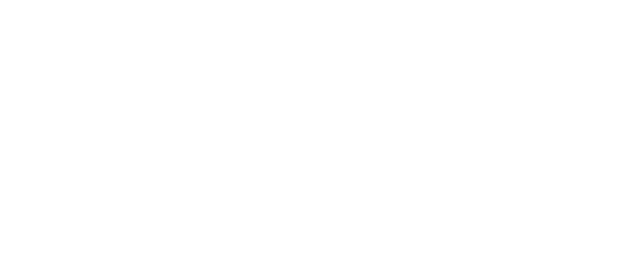
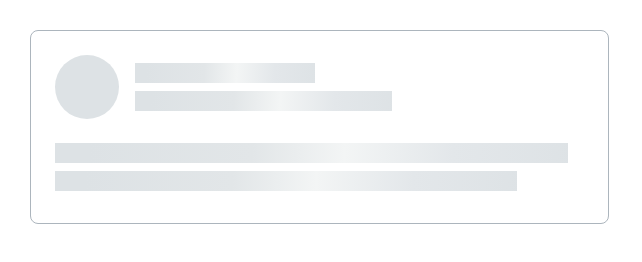
Before and after one commit to js-tasks-ru/htmlcss-20210812_morisa, a website: page 04-lection2/02-skeleton/index.html in a window 1280 px wide. Shown: the whole page, without its empty margins (0-642 px from the left). Drawn offline with Linux system fonts and the light colour scheme.

Commit message:
add solution for 04-lection2-02-skeleton

```diff
--- a/04-lection2/02-skeleton/index.html
+++ b/04-lection2/02-skeleton/index.html
@@ -1,11 +1,26 @@
 <!DOCTYPE html>
 <!-- Страница со скелетоном -->
 <html lang="ru">
-    <head>
-        <link rel="stylesheet" href="../../assets/css/main.css">
-        <link rel="stylesheet" href="./skeleton.css">
-    </head>
-    <body>
 
-    </body>
+<head>
+  <link rel="stylesheet" href="../../assets/css/normalize.css">
+  <link rel="stylesheet" href="../../assets/css/main.css">
+  <link rel="stylesheet" href="./page.css">
+  <link rel="stylesheet" href="./skeleton.css">
+</head>
+
+<body class="page">
+  <div class="skeleton page__skeleton">
+    <div class="skeleton__header">
+      <div class="skeleton__avatar"></div>
+      <div class="skeleton__title">
+        <div class="skeleton__line skeleton__line--name"></div>
+        <div class="skeleton__line skeleton__line--info"></div>
+      </div>
+    </div>
+    <div class="skeleton__line"></div>
+    <div class="skeleton__line skeleton__line--last"></div>
+  </div>
+</body>
+
 </html>
--- /dev/null
+++ b/04-lection2/02-skeleton/page.css
@@ -0,0 +1,3 @@
+.page__skeleton {
+  margin: 30px;
+}
--- a/04-lection2/02-skeleton/skeleton.css
+++ b/04-lection2/02-skeleton/skeleton.css
@@ -0,0 +1,49 @@
+.skeleton {
+  background: var(--white);
+  border: 1px solid var(--grey-3);
+  box-sizing: border-box;
+  border-radius: 8px;
+  padding: 24px 40px 32px 24px;
+  width: 579px;
+}
+
+.skeleton__header {
+  display: flex;
+  margin: 0 0 24px;
+}
+
+.skeleton__avatar {
+  background: var(--grey-2);
+  border-radius: 50%;
+  margin: 0 16px 0 0;
+  height: 64px;
+  width: 64px;
+}
+
+.skeleton__title {
+  display: flex;
+  flex-direction: column;
+  justify-content: center;
+  width: 50%;
+}
+
+.skeleton__line {
+  background: linear-gradient(92.51deg, #DDE2E5 6.44%, #E2E6E8 38.47%, #F3F5F5 56.48%, #E3E7EA 77.5%, #DDE2E5 102.52%);
+  height: 20px;
+  width: 100%;
+  margin: 0 0 8px;
+}
+
+.skeleton__line--name {
+  width: 70%;
+}
+
+.skeleton__line--info {
+  margin-bottom: 0;
+  width: 100%;
+}
+
+.skeleton__line--last {
+  margin-bottom: 0;
+  width: 90%;
+}
--- a/assets/fonts/fonts.css
+++ b/assets/fonts/fonts.css
@@ -1,3 +1,3 @@
 @import url('https://fonts.googleapis.com/css2?family=Roboto:ital,wght@0,100;0,300;0,400;0,500;0,700;0,900;1,100;1,300;1,400;1,500;1,700;1,900&display=swap');
 
-@import url('https://fonts.googleapis.com/css2?family=Inter:wght@400;500;700&display=swap');
+@import url('https://fonts.googleapis.com/css2?family=Inter:wght@300;400;500;700&display=swap');
```
Also changed, not shown: 04-lection2/01-histogram/index.html (+4 -0 lines).
